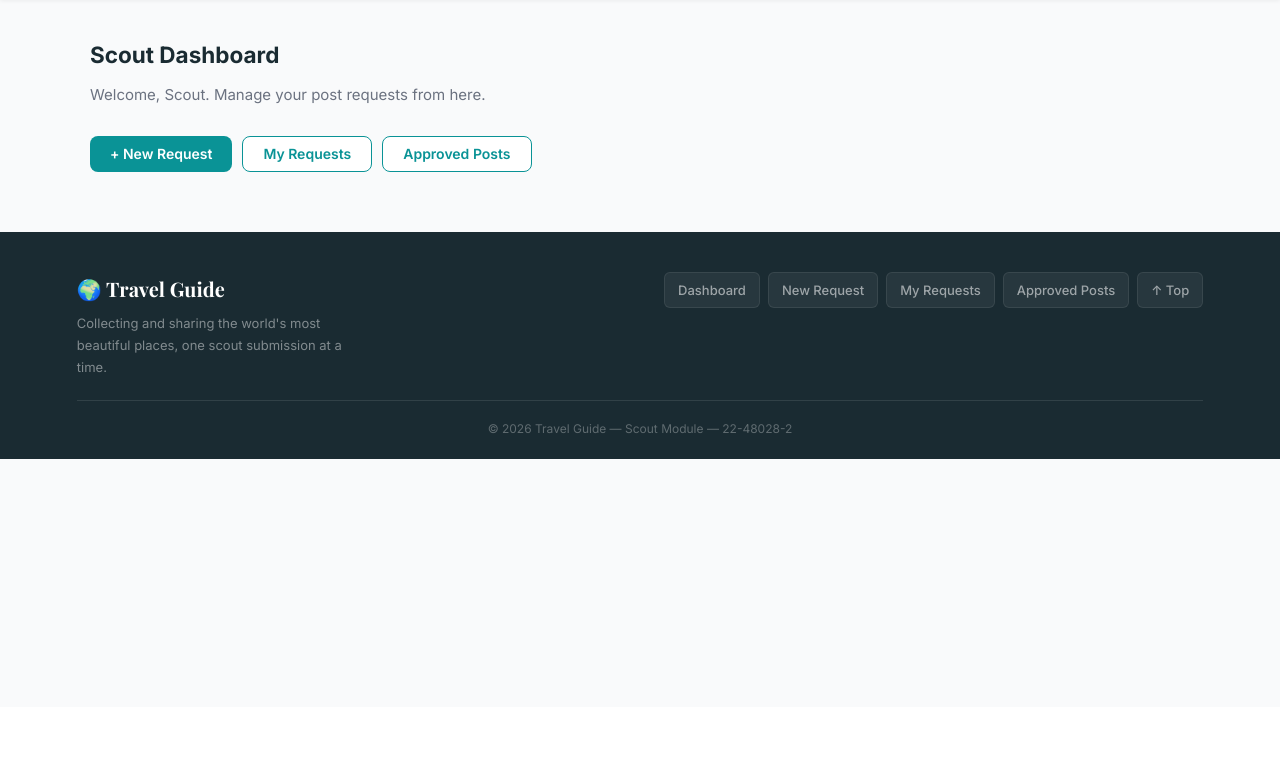
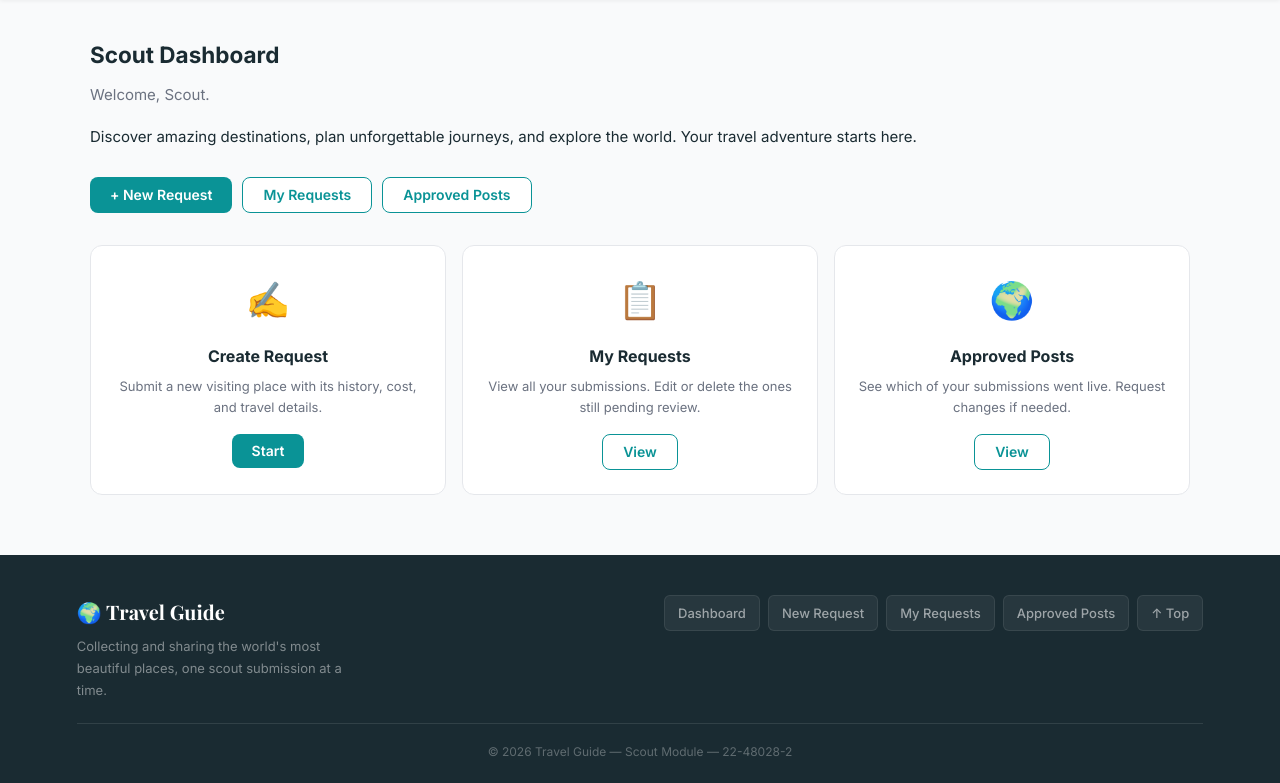
Before and after one commit to AnikAbdullah/travel-guide, a PHP site: page /dashboard.php in a window 1280 px wide. Shown: the part 93-876 px from the top of the page. Before the commit the page ends 552 px from the top, so only its background shows below. Run offline with PHP 8.4, Linux system fonts and the light colour scheme.

Commit message:
Update dashboard

```diff
--- a/public/css/style.css
+++ b/public/css/style.css
@@ -170,6 +170,44 @@ a { text-decoration: none; color: inherit; }
   display: flex;
   flex-wrap: wrap;
   gap: 10px;
+}
+
+.dash-cards {
+  display: grid;
+  grid-template-columns: repeat(3, 1fr);
+  gap: 16px;
+  margin-top: 32px;
+}
+
+.dash-card {
+  background: #fff;
+  border: 1px solid #e5e7eb;
+  border-radius: 12px;
+  padding: 24px 20px;
+  text-align: center;
+}
+
+.dash-card .icon {
+  font-size: 36px;
+  display: block;
+  margin-bottom: 12px;
+}
+
+.dash-card h3 {
+  font-size: 16px;
+  color: #1a2b32;
+  margin-bottom: 6px;
+}
+
+.dash-card p {
+  font-size: 13px;
+  color: #6b7280;
+  margin-bottom: 16px;
+  line-height: 1.6;
+}
+
+@media screen and (max-width: 600px) {
+  .dash-cards { grid-template-columns: 1fr; }
 }
 
 /* ============================================================
--- a/views/scout/dashboard.php
+++ b/views/scout/dashboard.php
@@ -12,7 +12,11 @@ require_once "../layout/header.php";
 ?>
 
 <h2 style="margin-bottom:8px">Scout Dashboard</h2>
-<p style="color:#6b7280;margin-bottom:28px">Welcome, <?= htmlspecialchars($scout["name"]) ?>. Manage your post requests from here.</p>
+<p style="color:#6b7280;margin-bottom:16px">Welcome, <?= htmlspecialchars($scout["name"]) ?>.</p>
+
+<p style="margin-bottom:28px">
+    Discover amazing destinations, plan unforgettable journeys, and explore the world. Your travel adventure starts here.
+</p>
 
 <div class="dash-actions">
     <a href="create_request.php" class="primary-btn">+ New Request</a>
@@ -20,4 +24,27 @@ require_once "../layout/header.php";
     <a href="approved_posts.php" class="secondary-btn">Approved Posts</a>
 </div>
 
+<div class="dash-cards">
+    <div class="dash-card">
+        <span class="icon">✍️</span>
+        <h3>Create Request</h3>
+        <p>Submit a new visiting place with its history, cost, and travel details.</p>
+        <a href="create_request.php" class="primary-btn">Start</a>
+    </div>
+
+    <div class="dash-card">
+        <span class="icon">📋</span>
+        <h3>My Requests</h3>
+        <p>View all your submissions. Edit or delete the ones still pending review.</p>
+        <a href="my_requests.php" class="secondary-btn">View</a>
+    </div>
+
+    <div class="dash-card">
+        <span class="icon">🌍</span>
+        <h3>Approved Posts</h3>
+        <p>See which of your submissions went live. Request changes if needed.</p>
+        <a href="approved_posts.php" class="secondary-btn">View</a>
+    </div>
+</div>
+
 <?php require_once "../layout/footer.php"; ?>
```
Also changed, not shown: README.md.
